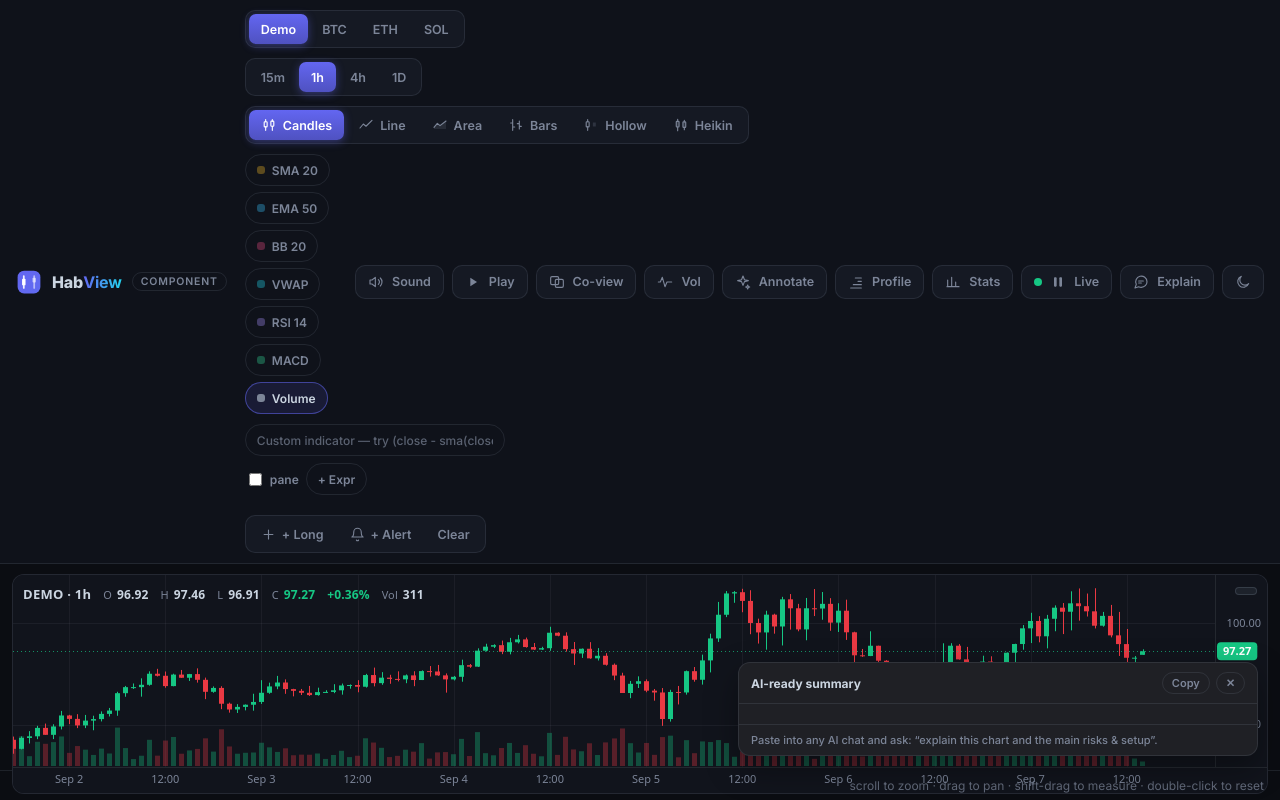
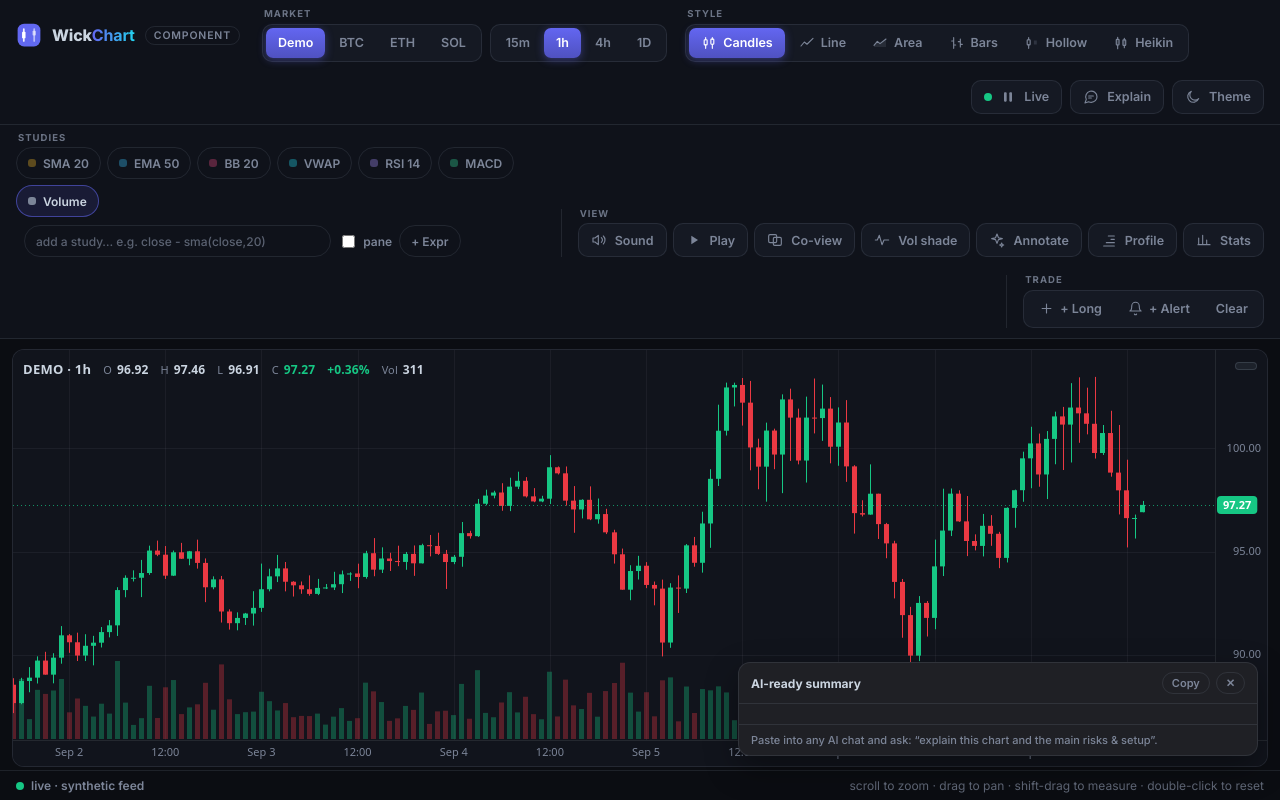
Before and after one commit to benyblack/hab-view, a website with bundled scripts: page demo/index.html in a window 1280 px wide. Built offline with nearby package versions, Linux system fonts and the light colour scheme.

Commit message:
fix(demo): reorganize the toolbar into labeled groups
The old single wrapping row mixed indicators, chart types, trading
actions and tools with no visual separation. Now the header is two rows
of labeled groups that mirror the workflow — Market (symbol + timeframe),
Style (chart type), Studies (indicator chips + custom expression input,
with + Expr rejoined to its input), View (sound/play/co-view/vol shade/
annotate/profile/stats) and Trade (+Long/+Alert/Clear) — separated by
dividers, with global actions (Live, Explain, Theme) top-right.

Also: brand reads WickChart (the HabView wordmark survived the rebrand
sweep), 'Vol' renamed to 'Vol shade' to stop colliding with the Volume
indicator, the theme button gets a label like every other control, and
the expression input is fluid-width with a shorter placeholder. All
element ids unchanged — app.js untouched.

```diff
--- a/demo/index.html
+++ b/demo/index.html
@@ -14,6 +14,7 @@
 </head>
 <body>
   <header class="topbar">
+    <div class="topbar-row topbar-main">
       <div class="brand">
         <svg class="logo" viewBox="0 0 24 24" width="26" height="26" aria-hidden="true">
           <rect x="1.5" y="1.5" width="21" height="21" rx="6" fill="url(#g)" />
@@ -27,13 +28,21 @@
             </linearGradient>
           </defs>
         </svg>
-      <span class="brand-name">Hab<b>View</b></span>
+        <span class="brand-name">Wick<b>Chart</b></span>
         <span class="brand-tag">component</span>
       </div>
 
-    <nav class="controls" aria-label="Chart controls">
+      <div class="group">
+        <span class="group-label">Market</span>
+        <div class="group-body">
           <div class="seg" id="seg-symbol" role="group" aria-label="Symbol"></div>
           <div class="seg" id="seg-tf" role="group" aria-label="Timeframe"></div>
+        </div>
+      </div>
+
+      <div class="group">
+        <span class="group-label">Style</span>
+        <div class="group-body">
           <div class="seg" id="seg-type" role="group" aria-label="Chart type">
         <button type="button" data-type="candles" class="active" aria-pressed="true" title="Candlesticks">
           <svg viewBox="0 0 24 24" width="16" height="16" aria-hidden="true" fill="none" stroke="currentColor" stroke-width="1.7" stroke-linecap="round">
@@ -74,75 +83,10 @@
           </svg><span>Heikin</span>
         </button>
           </div>
-      <div class="chips" id="chips" role="group" aria-label="Indicators"></div>
-      <div class="script-row">
-        <input id="script-input" type="text" spellcheck="false" autocomplete="off"
-               placeholder="Custom indicator — try (close - sma(close,20)) / sma(close,20) * 100"
-               aria-label="Custom indicator expression (WickScript)" />
-        <label class="script-pane" title="Draw in its own pane instead of on the price chart">
-          <input type="checkbox" id="script-pane" /> pane
-        </label>
-        <button type="button" id="script-add" class="script-add" title="Add the expression as an indicator">+ Expr</button>
-        <span id="script-error" class="script-error" role="status" aria-live="polite"></span>
         </div>
-      <div class="chips" id="script-chips" role="group" aria-label="Custom indicators"></div>
-      <div class="seg" id="seg-trade" role="group" aria-label="Trading">
-        <button type="button" id="btn-long" title="Add a demo long position (stop −2%, target +4%)">
-          <svg viewBox="0 0 24 24" width="15" height="15" aria-hidden="true" fill="none" stroke="currentColor" stroke-width="1.8" stroke-linecap="round"><path d="M12 5v14M5 12h14"/></svg><span>+ Long</span>
-        </button>
-        <button type="button" id="btn-alert" title="Add a price alert 1% above the last close">
-          <svg viewBox="0 0 24 24" width="15" height="15" aria-hidden="true" fill="none" stroke="currentColor" stroke-width="1.8" stroke-linecap="round" stroke-linejoin="round"><path d="M18 8a6 6 0 10-12 0c0 7-3 8-3 8h18s-3-1-3-8"/><path d="M10.3 21a1.9 1.9 0 003.4 0"/></svg><span>+ Alert</span>
-        </button>
-        <button type="button" id="btn-clear-trade" title="Remove positions and alerts">Clear</button>
       </div>
-    </nav>
 
       <div class="topbar-right">
-      <button type="button" class="icon-btn" id="btn-sonify" aria-pressed="false" title="Toggle sonification — arrow keys play the chart as pitch">
-        <svg viewBox="0 0 24 24" width="16" height="16" aria-hidden="true" fill="none" stroke="currentColor" stroke-width="1.7" stroke-linecap="round" stroke-linejoin="round">
-          <path d="M11 5L6 9H3v6h3l5 4V5z"/>
-          <path d="M15.5 8.5a5 5 0 0 1 0 7M18.5 6a8.5 8.5 0 0 1 0 12"/>
-        </svg>
-        <span>Sound</span>
-      </button>
-      <button type="button" class="icon-btn" id="btn-play" title="Play the visible range as a pitch sweep">
-        <svg viewBox="0 0 24 24" width="16" height="16" aria-hidden="true" fill="currentColor">
-          <path d="M8 5.5v13l10-6.5z"/>
-        </svg>
-        <span>Play</span>
-      </button>
-      <button type="button" class="icon-btn" id="btn-coview" aria-pressed="false" title="Share your pointer across tabs (co-view)">
-        <svg viewBox="0 0 24 24" width="16" height="16" aria-hidden="true" fill="none" stroke="currentColor" stroke-width="1.7" stroke-linecap="round" stroke-linejoin="round">
-          <rect x="2.5" y="4" width="12" height="12" rx="2"/>
-          <rect x="9.5" y="8" width="12" height="12" rx="2"/>
-        </svg>
-        <span>Co-view</span>
-      </button>
-      <button type="button" class="icon-btn" id="btn-volshading" aria-pressed="false" title="Toggle volatility-regime shading (calm/normal/hot by realized-vol percentile)">
-        <svg viewBox="0 0 24 24" width="16" height="16" aria-hidden="true" fill="none" stroke="currentColor" stroke-width="1.7" stroke-linecap="round" stroke-linejoin="round">
-          <path d="M2 12h3l3-7 4 14 3-7h7"/>
-        </svg>
-        <span>Vol</span>
-      </button>
-      <button type="button" class="icon-btn" id="btn-annotations" aria-pressed="false" title="Toggle smart annotations (spikes, gaps, pivots, divergences)">
-        <svg viewBox="0 0 24 24" width="16" height="16" aria-hidden="true" fill="none" stroke="currentColor" stroke-width="1.7" stroke-linecap="round" stroke-linejoin="round">
-          <path d="M12 3l2.2 5.6L20 10l-5.8 1.4L12 17l-2.2-5.6L4 10l5.8-1.4z"/>
-          <path d="M19 16.5l.9 2.1 2.1.9-2.1.9-.9 2.1-.9-2.1-2.1-.9 2.1-.9z"/>
-        </svg>
-        <span>Annotate</span>
-      </button>
-      <button type="button" class="icon-btn" id="btn-profile" aria-pressed="false" title="Toggle volume profile (POC + value area)">
-        <svg viewBox="0 0 24 24" width="16" height="16" aria-hidden="true" fill="none" stroke="currentColor" stroke-width="1.7" stroke-linecap="round">
-          <path d="M20 6h-9M20 11h-5M20 16h-12M20 21h-16"/>
-        </svg>
-        <span>Profile</span>
-      </button>
-      <button type="button" class="icon-btn" id="btn-stats" aria-pressed="false" title="Toggle visible-range statistics">
-        <svg viewBox="0 0 24 24" width="16" height="16" aria-hidden="true" fill="none" stroke="currentColor" stroke-width="1.7" stroke-linecap="round">
-          <path d="M4 19V9M10 19V5M16 19v-7M21 19H3"/>
-        </svg>
-        <span>Stats</span>
-      </button>
         <button type="button" class="icon-btn" id="btn-live" aria-pressed="true" title="Pause / resume live updates">
           <span class="live-dot" aria-hidden="true"></span>
           <svg id="ico-pause" viewBox="0 0 24 24" width="16" height="16" aria-hidden="true" fill="currentColor">
@@ -168,7 +112,93 @@
             <circle cx="12" cy="12" r="4.2"/>
             <path d="M12 2.5v2.2M12 19.3v2.2M2.5 12h2.2M19.3 12h2.2M5 5l1.6 1.6M17.4 17.4L19 19M19 5l-1.6 1.6M6.6 17.4L5 19"/>
           </svg>
+          <span>Theme</span>
         </button>
+      </div>
+    </div>
+
+    <div class="topbar-row topbar-second">
+      <div class="group group-studies">
+        <span class="group-label">Studies</span>
+        <div class="group-body">
+          <div class="chips" id="chips" role="group" aria-label="Indicators"></div>
+          <div class="chips" id="script-chips" role="group" aria-label="Custom indicators"></div>
+          <div class="script-row">
+            <input id="script-input" type="text" spellcheck="false" autocomplete="off"
+                   placeholder="add a study… e.g. close - sma(close,20)"
+                   aria-label="Custom indicator expression (WickScript)" />
+            <label class="script-pane" title="Draw in its own pane instead of on the price chart">
+              <input type="checkbox" id="script-pane" /> pane
+            </label>
+            <button type="button" id="script-add" class="script-add" title="Add the expression as an indicator">+ Expr</button>
+            <span id="script-error" class="script-error" role="status" aria-live="polite"></span>
+          </div>
+        </div>
+      </div>
+
+      <div class="group group-view">
+        <span class="group-label">View</span>
+        <div class="group-body">
+          <button type="button" class="icon-btn" id="btn-sonify" aria-pressed="false" title="Toggle sonification — arrow keys play the chart as pitch">
+            <svg viewBox="0 0 24 24" width="16" height="16" aria-hidden="true" fill="none" stroke="currentColor" stroke-width="1.7" stroke-linecap="round" stroke-linejoin="round">
+              <path d="M11 5L6 9H3v6h3l5 4V5z"/>
+              <path d="M15.5 8.5a5 5 0 0 1 0 7M18.5 6a8.5 8.5 0 0 1 0 12"/>
+            </svg>
+            <span>Sound</span>
+          </button>
+          <button type="button" class="icon-btn" id="btn-play" title="Play the visible range as a pitch sweep">
+            <svg viewBox="0 0 24 24" width="16" height="16" aria-hidden="true" fill="currentColor">
+              <path d="M8 5.5v13l10-6.5z"/>
+            </svg>
+            <span>Play</span>
+          </button>
+          <button type="button" class="icon-btn" id="btn-coview" aria-pressed="false" title="Share your pointer across tabs (co-view)">
+            <svg viewBox="0 0 24 24" width="16" height="16" aria-hidden="true" fill="none" stroke="currentColor" stroke-width="1.7" stroke-linecap="round" stroke-linejoin="round">
+              <rect x="2.5" y="4" width="12" height="12" rx="2"/>
+              <rect x="9.5" y="8" width="12" height="12" rx="2"/>
+            </svg>
+            <span>Co-view</span>
+          </button>
+          <button type="button" class="icon-btn" id="btn-volshading" aria-pressed="false" title="Toggle volatility-regime shading (calm/normal/hot by realized-vol percentile)">
+            <svg viewBox="0 0 24 24" width="16" height="16" aria-hidden="true" fill="none" stroke="currentColor" stroke-width="1.7" stroke-linecap="round" stroke-linejoin="round">
+              <path d="M2 12h3l3-7 4 14 3-7h7"/>
+            </svg>
+            <span>Vol shade</span>
+          </button>
+          <button type="button" class="icon-btn" id="btn-annotations" aria-pressed="false" title="Toggle smart annotations (spikes, gaps, pivots, divergences)">
+            <svg viewBox="0 0 24 24" width="16" height="16" aria-hidden="true" fill="none" stroke="currentColor" stroke-width="1.7" stroke-linecap="round" stroke-linejoin="round">
+              <path d="M12 3l2.2 5.6L20 10l-5.8 1.4L12 17l-2.2-5.6L4 10l5.8-1.4z"/>
+              <path d="M19 16.5l.9 2.1 2.1.9-2.1.9-.9 2.1-.9-2.1-2.1-.9 2.1-.9z"/>
+            </svg>
+            <span>Annotate</span>
+          </button>
+          <button type="button" class="icon-btn" id="btn-profile" aria-pressed="false" title="Toggle volume profile (POC + value area)">
+            <svg viewBox="0 0 24 24" width="16" height="16" aria-hidden="true" fill="none" stroke="currentColor" stroke-width="1.7" stroke-linecap="round">
+              <path d="M20 6h-9M20 11h-5M20 16h-12M20 21h-16"/>
+            </svg>
+            <span>Profile</span>
+          </button>
+          <button type="button" class="icon-btn" id="btn-stats" aria-pressed="false" title="Toggle visible-range statistics">
+            <svg viewBox="0 0 24 24" width="16" height="16" aria-hidden="true" fill="none" stroke="currentColor" stroke-width="1.7" stroke-linecap="round">
+              <path d="M4 19V9M10 19V5M16 19v-7M21 19H3"/>
+            </svg>
+            <span>Stats</span>
+          </button>
+        </div>
+      </div>
+
+      <div class="group group-trade">
+        <span class="group-label">Trade</span>
+        <div class="seg" id="seg-trade" role="group" aria-label="Trading">
+          <button type="button" id="btn-long" title="Add a demo long position (stop −2%, target +4%)">
+            <svg viewBox="0 0 24 24" width="15" height="15" aria-hidden="true" fill="none" stroke="currentColor" stroke-width="1.8" stroke-linecap="round"><path d="M12 5v14M5 12h14"/></svg><span>+ Long</span>
+          </button>
+          <button type="button" id="btn-alert" title="Add a price alert 1% above the last close">
+            <svg viewBox="0 0 24 24" width="15" height="15" aria-hidden="true" fill="none" stroke="currentColor" stroke-width="1.8" stroke-linecap="round" stroke-linejoin="round"><path d="M18 8a6 6 0 10-12 0c0 7-3 8-3 8h18s-3-1-3-8"/><path d="M10.3 21a1.9 1.9 0 003.4 0"/></svg><span>+ Alert</span>
+          </button>
+          <button type="button" id="btn-clear-trade" title="Remove positions and alerts">Clear</button>
+        </div>
+      </div>
     </div>
   </header>
 
--- a/demo/styles.css
+++ b/demo/styles.css
@@ -50,15 +50,56 @@ body {
 
 .topbar {
   display: flex;
-  align-items: center;
-  gap: 18px;
-  flex-wrap: wrap;
-  padding: 10px 16px;
+  flex-direction: column;
+  align-items: stretch;
+  gap: 0;
   background: color-mix(in srgb, var(--panel) 88%, transparent);
   border-bottom: 1px solid var(--border);
   backdrop-filter: blur(10px);
   z-index: 10;
 }
+
+.topbar-row {
+  display: flex;
+  align-items: flex-end;
+  gap: 18px;
+  flex-wrap: wrap;
+  padding: 9px 16px 10px;
+}
+
+.topbar-row + .topbar-row {
+  border-top: 1px solid var(--border);
+  padding-top: 8px;
+}
+
+/* labeled control groups: tiny caption above each cluster */
+.group {
+  display: flex;
+  flex-direction: column;
+  gap: 5px;
+}
+
+.group-label {
+  font: 700 9.5px/1 var(--font);
+  text-transform: uppercase;
+  letter-spacing: 0.11em;
+  color: var(--text-muted);
+  opacity: 0.85;
+  padding-left: 2px;
+}
+
+.group-body {
+  display: flex;
+  align-items: center;
+  gap: 8px;
+  flex-wrap: wrap;
+}
+
+.topbar-second .group + .group { padding-left: 16px; border-left: 1px solid var(--border); }
+
+.group-studies { flex: 1 1 340px; min-width: 0; }
+.group-view .group-body { gap: 6px; }
+.group-trade { margin-left: auto; }
 
 .brand {
   display: flex;
@@ -90,14 +131,7 @@ body {
   padding: 2px 8px;
 }
 
-.controls {
-  display: flex;
-  align-items: center;
-  gap: 10px;
-  flex-wrap: wrap;
-  flex: 1;
-  min-width: 0;
-}
+.topbar-main .brand { align-self: center; margin-right: 4px; }
 
 .seg {
   display: flex;
@@ -194,7 +228,7 @@ body {
   font: 500 12px var(--font);
   padding: 6px 11px;
   min-height: 32px;
-  width: 300px;
+  width: clamp(170px, 24vw, 320px);
   border-radius: 999px;
   transition: border-color 160ms ease;
 }
@@ -237,8 +271,9 @@ body {
 
 .topbar-right {
   display: flex;
-  align-items: center;
+  align-items: flex-end;
   gap: 8px;
+  margin-left: auto;
 }
 
 .icon-btn {
```
Lines whose indentation alone changed are shown as unchanged.
